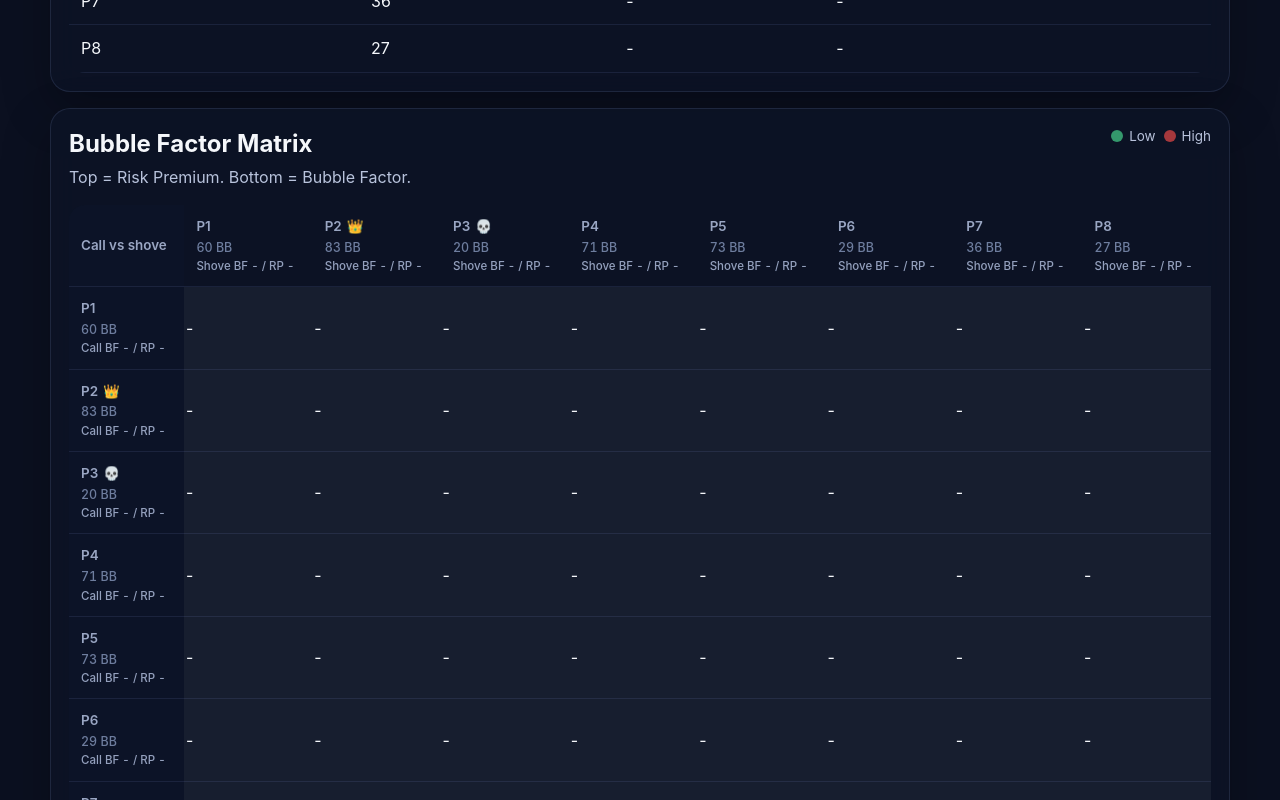
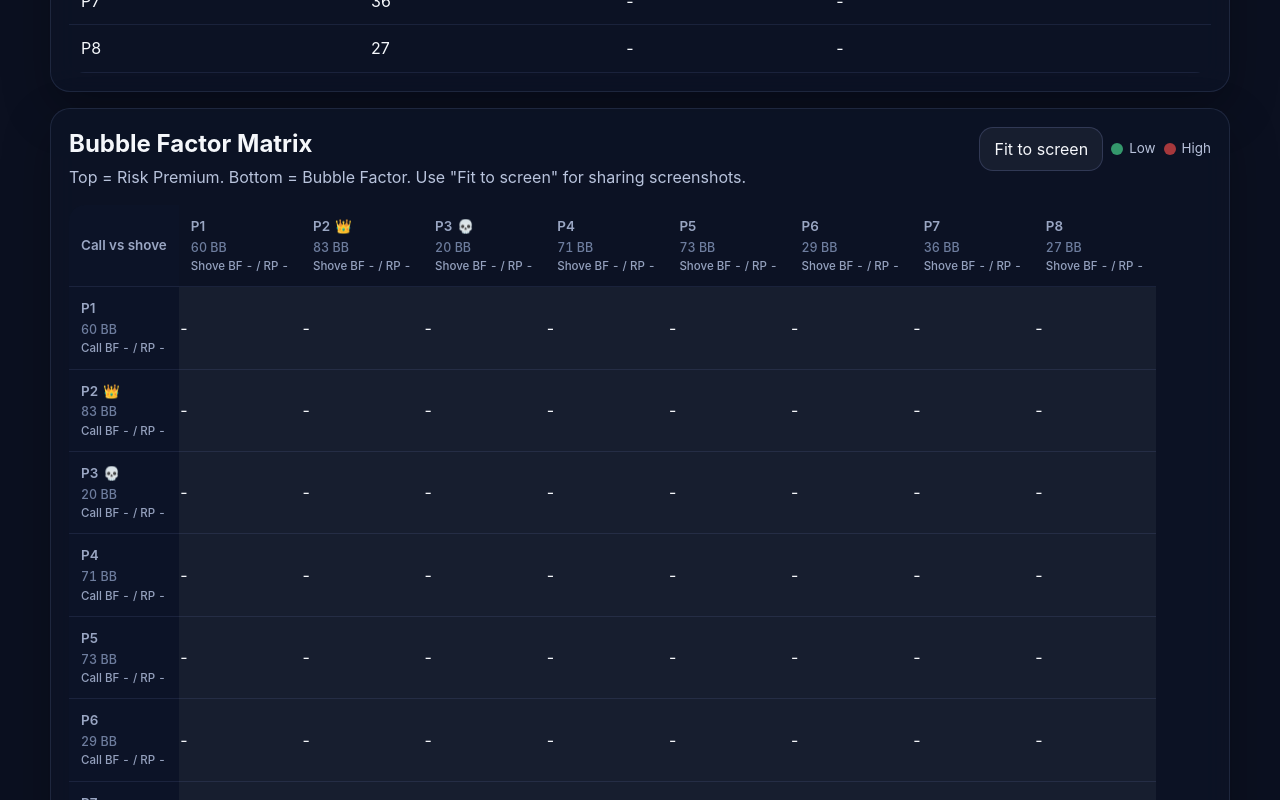
Before and after one commit to piyoSakai/bubble-factor-mtt, a React (Vite) app: page / in a window 1280 px wide. Shown: the part 2500-3300 px from the top of the page. Built offline with nearby package versions, Linux system fonts and the light colour scheme.

Commit message:
feat: add matrix fit-to-screen mode for screenshot sharing
Made-with: Cursor

```diff
--- a/src/App.tsx
+++ b/src/App.tsx
@@ -170,7 +170,12 @@ function App() {
   const [savedScenarios, setSavedScenarios] = useState<SavedScenario[]>(() => readSavedScenarios());
   const [saveName, setSaveName] = useState('Final table sample');
   const [activeCell, setActiveCell] = useState<ActiveCell | null>(null);
+  const [matrixFitMode, setMatrixFitMode] = useState(false);
+  const [matrixScale, setMatrixScale] = useState(1);
+  const [matrixScaledHeight, setMatrixScaledHeight] = useState<number | null>(null);
   const workerRef = useRef<Worker | null>(null);
+  const matrixViewportRef = useRef<HTMLDivElement | null>(null);
+  const matrixTableRef = useRef<HTMLTableElement | null>(null);
   const requestKey = useMemo(() => JSON.stringify(input), [input]);
   const isCalculating = inFlightRequestKey !== null;
   const needsRecalculation = completedRequestKey !== requestKey;
@@ -210,6 +215,45 @@ function App() {
   useEffect(() => {
     window.localStorage.setItem(SAVES_KEY, JSON.stringify(savedScenarios));
   }, [savedScenarios]);
+
+  useEffect(() => {
+    if (!matrixFitMode) {
+      return;
+    }
+
+    const viewport = matrixViewportRef.current;
+    const table = matrixTableRef.current;
+    if (!viewport || !table) {
+      return;
+    }
+
+    const updateScale = () => {
+      const availableWidth = viewport.clientWidth;
+      const naturalWidth = table.scrollWidth;
+      const naturalHeight = table.scrollHeight;
+      if (availableWidth <= 0 || naturalWidth <= 0) {
+        return;
+      }
+
+      const nextScale = Math.min(1, availableWidth / naturalWidth);
+      const nextHeight = naturalHeight * nextScale;
+
+      setMatrixScale((current) => (Math.abs(current - nextScale) > 0.001 ? nextScale : current));
+      setMatrixScaledHeight((current) =>
+        current === null || Math.abs(current - nextHeight) > 1 ? nextHeight : current,
+      );
+    };
+
+    const frameId = window.requestAnimationFrame(updateScale);
+
+    const resizeObserver = new ResizeObserver(updateScale);
+    resizeObserver.observe(viewport);
+    resizeObserver.observe(table);
+    return () => {
+      window.cancelAnimationFrame(frameId);
+      resizeObserver.disconnect();
+    };
+  }, [matrixFitMode, result, input.players, input.stackUnit]);
 
   const visiblePlayers = useMemo(
     () => input.players.filter((player) => player.stack > 0),
@@ -735,8 +779,18 @@ function App() {
           <div className="panel-head">
             <div>
               <h2>Bubble Factor Matrix</h2>
-              <p className="helper-copy">Top = Risk Premium. Bottom = Bubble Factor.</p>
+              <p className="helper-copy">
+                Top = Risk Premium. Bottom = Bubble Factor. Use &quot;Fit to screen&quot; for sharing screenshots.
+              </p>
             </div>
+            <div className="matrix-tools">
+              <button
+                type="button"
+                className="ghost-button"
+                onClick={() => setMatrixFitMode((current) => !current)}
+              >
+                {matrixFitMode ? 'Scrollable view' : 'Fit to screen'}
+              </button>
               <div className="legend">
                 <span className="legend-item">
                   <i className="legend-swatch cool" />
@@ -748,9 +802,25 @@ function App() {
                 </span>
               </div>
             </div>
+          </div>
 
-          <div className="matrix-wrap">
-            <table className="matrix">
+          <div className={`matrix-wrap ${matrixFitMode ? 'fit' : ''}`} ref={matrixViewportRef}>
+            <div
+              className="matrix-fit-stage"
+              style={matrixFitMode && matrixScaledHeight !== null ? { height: `${matrixScaledHeight}px` } : undefined}
+            >
+              <table
+                ref={matrixTableRef}
+                className="matrix"
+                style={
+                  matrixFitMode
+                    ? {
+                        transform: `scale(${matrixScale})`,
+                        transformOrigin: 'top left',
+                      }
+                    : undefined
+                }
+              >
               <thead>
                 <tr>
                   <th className="sticky">Call vs shove</th>
@@ -833,6 +903,7 @@ function App() {
                 ))}
               </tbody>
               </table>
+            </div>
           </div>
         </section>
 
--- a/src/app.css
+++ b/src/app.css
@@ -292,6 +292,14 @@ button:focus-visible {
   border-radius: 16px;
 }
 
+.matrix-wrap.fit {
+  overflow: hidden;
+}
+
+.matrix-fit-stage {
+  width: max-content;
+}
+
 .result-table,
 .matrix {
   width: 100%;
@@ -325,6 +333,10 @@ button:focus-visible {
   left: 0;
   z-index: 2;
   background: rgba(13, 20, 39, 0.98);
+}
+
+.matrix-wrap.fit .matrix .sticky {
+  position: static;
 }
 
 .matrix thead .sticky {
@@ -414,6 +426,13 @@ button:focus-visible {
   gap: 6px;
   color: #b9c3dc;
   font-size: 0.84rem;
+}
+
+.matrix-tools {
+  display: flex;
+  flex-wrap: wrap;
+  justify-content: flex-end;
+  gap: 8px;
 }
 
 .legend-swatch {
```
Lines whose indentation alone changed are shown as unchanged.
